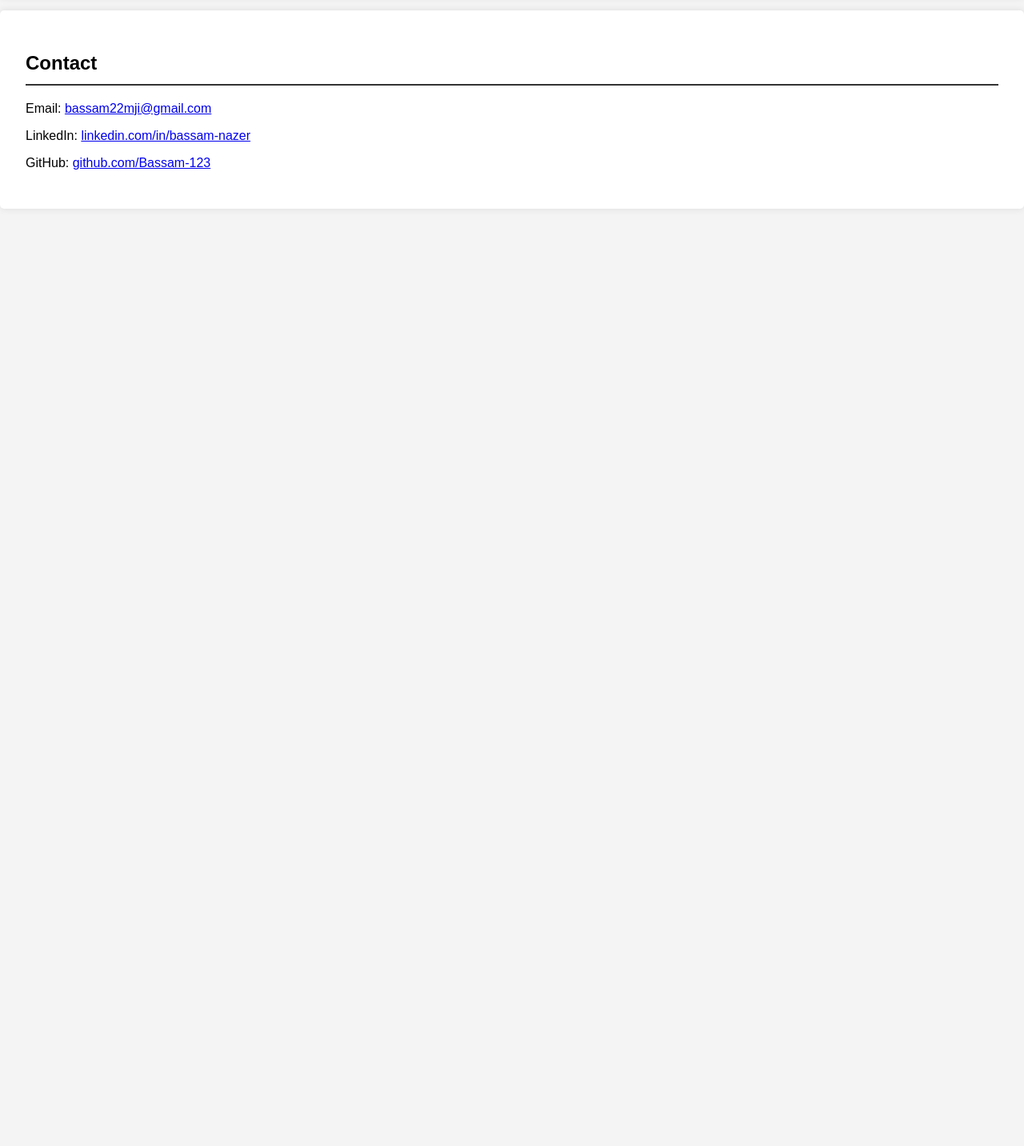
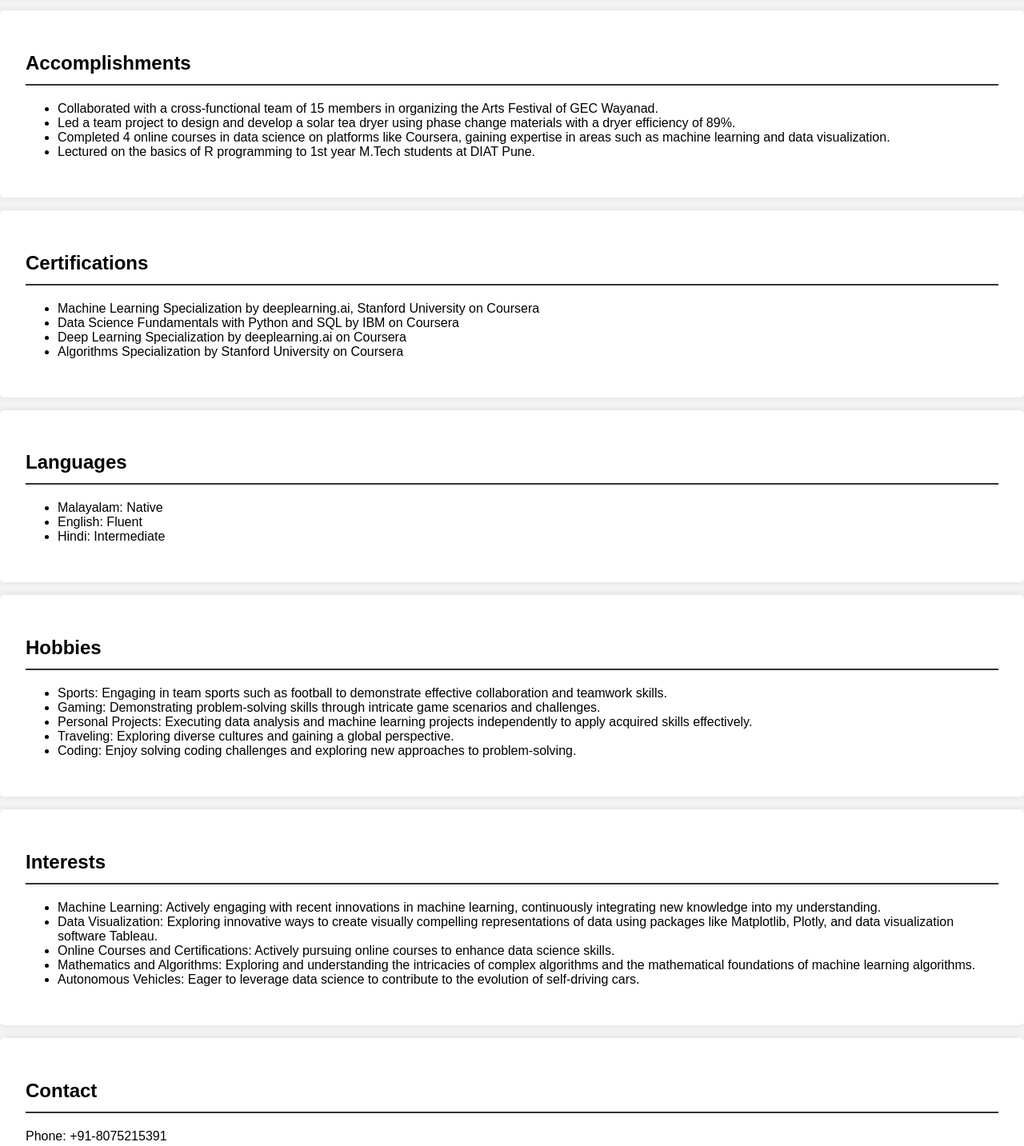
Before and after one commit to Bassam-123/Bassam-123.github.io, a plain HTML site: page index.html in a window 1280 px wide. Shown: the part 1200-2633 px from the top of the page at 80% size. Before the commit the page ends 1477 px from the top, so only its background shows below. Drawn offline with Linux system fonts and the light colour scheme.

Commit message:
Update index.html

```diff
--- a/index.html
+++ b/index.html
@@ -16,6 +16,11 @@
             <li><a href="#about">About Me</a></li>
             <li><a href="#skills">Skills</a></li>
             <li><a href="#projects">Projects</a></li>
+            <li><a href="#accomplishments">Accomplishments</a></li>
+            <li><a href="#certifications">Certifications</a></li>
+            <li><a href="#languages">Languages</a></li>
+            <li><a href="#hobbies">Hobbies</a></li>
+            <li><a href="#interests">Interests</a></li>
             <li><a href="#contact">Contact</a></li>
         </ul>
     </nav>
@@ -48,8 +53,55 @@
             <p>Conducted a comprehensive data regression analysis to develop a predictive model for Seoul Bike Rentals by utilizing 12 months of historical data on bike rentals, weather conditions, and timestamps to understand usage patterns. Applied XGBRegressor with 1500 gradient-boosted trees and a 0.01 learning rate. Created a model predicting the required number of bikes for rental with an R² Score of 0.91.</p>
         </div>
     </section>
+    <section id="accomplishments">
+        <h2>Accomplishments</h2>
+        <ul>
+            <li>Collaborated with a cross-functional team of 15 members in organizing the Arts Festival of GEC Wayanad.</li>
+            <li>Led a team project to design and develop a solar tea dryer using phase change materials with a dryer efficiency of 89%.</li>
+            <li>Completed 4 online courses in data science on platforms like Coursera, gaining expertise in areas such as machine learning and data visualization.</li>
+            <li>Lectured on the basics of R programming to 1st year M.Tech students at DIAT Pune.</li>
+        </ul>
+    </section>
+    <section id="certifications">
+        <h2>Certifications</h2>
+        <ul>
+            <li>Machine Learning Specialization by deeplearning.ai, Stanford University on Coursera</li>
+            <li>Data Science Fundamentals with Python and SQL by IBM on Coursera</li>
+            <li>Deep Learning Specialization by deeplearning.ai on Coursera</li>
+            <li>Algorithms Specialization by Stanford University on Coursera</li>
+        </ul>
+    </section>
+    <section id="languages">
+        <h2>Languages</h2>
+        <ul>
+            <li>Malayalam: Native</li>
+            <li>English: Fluent</li>
+            <li>Hindi: Intermediate</li>
+        </ul>
+    </section>
+    <section id="hobbies">
+        <h2>Hobbies</h2>
+        <ul>
+            <li>Sports: Engaging in team sports such as football to demonstrate effective collaboration and teamwork skills.</li>
+            <li>Gaming: Demonstrating problem-solving skills through intricate game scenarios and challenges.</li>
+            <li>Personal Projects: Executing data analysis and machine learning projects independently to apply acquired skills effectively.</li>
+            <li>Traveling: Exploring diverse cultures and gaining a global perspective.</li>
+            <li>Coding: Enjoy solving coding challenges and exploring new approaches to problem-solving.</li>
+        </ul>
+    </section>
+    <section id="interests">
+        <h2>Interests</h2>
+        <ul>
+            <li>Machine Learning: Actively engaging with recent innovations in machine learning, continuously integrating new knowledge into my understanding.</li>
+            <li>Data Visualization: Exploring innovative ways to create visually compelling representations of data using packages like Matplotlib, Plotly, and data visualization software Tableau.</li>
+            <li>Online Courses and Certifications: Actively pursuing online courses to enhance data science skills.</li>
+            <li>Mathematics and Algorithms: Exploring and understanding the intricacies of complex algorithms and the mathematical foundations of machine learning algorithms.</li>
+            <li>Autonomous Vehicles: Eager to leverage data science to contribute to the evolution of self-driving cars.</li>
+        </ul>
+    </section>
     <section id="contact">
         <h2>Contact</h2>
+        <p>Phone: +91-8075215391</p>
         <p>Email: <a href="mailto:bassam22mji@gmail.com">bassam22mji@gmail.com</a></p>
         <p>LinkedIn: <a href="https://linkedin.com/in/bassam-nazer">linkedin.com/in/bassam-nazer</a></p>
         <p>GitHub: <a href="https://github.com/Bassam-123">github.com/Bassam-123</a></p>
```
